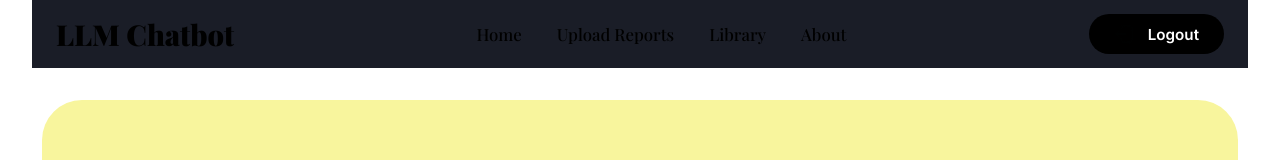
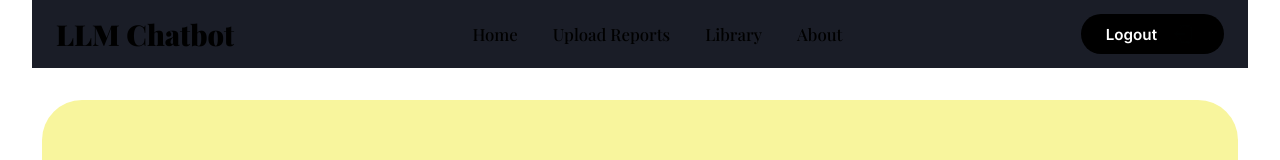
Before and after one commit to bhanu-3333/LLM-chatbot, a React (Vite) app in the folder medical-rag-frontend/: page /upload in a window 1280 px wide. Shown: the top 160 px of the page. Built offline with nearby package versions, Linux system fonts and the light colour scheme; a web font is replaced by a local one.

Commit message:
feat: implement patient document upload page with multi-file drag-and-drop functionality

```diff
--- a/medical-rag-frontend/src/pages/Upload.jsx
+++ b/medical-rag-frontend/src/pages/Upload.jsx
@@ -133,8 +133,8 @@ export default function Upload() {
             <a onClick={() => nav('/about')}     className="nav-item" style={{ cursor: 'pointer' }}>About</a>
           </div>
           <button className="login-btn-nav logout-btn" onClick={logout}>
-            <img src={logoutIcon} alt="Logout" className="btn-enter-icon" style={{ width: '18px', height: '18px', filter: 'invert(1)', marginRight: '8px' }} />
             Logout
+            <img src={logoutIcon} alt="Logout" className="btn-enter-icon" style={{ width: '18px', height: '18px', marginLeft: '8px' }} />
           </button>
         </nav>
 
```
